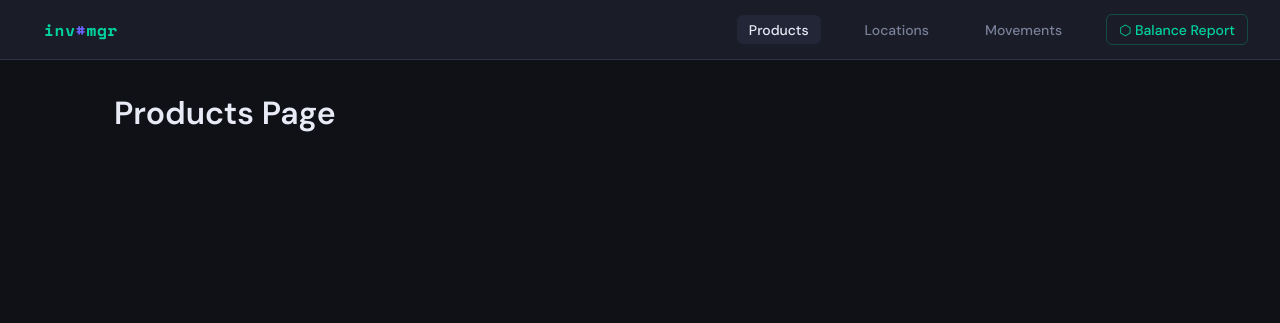
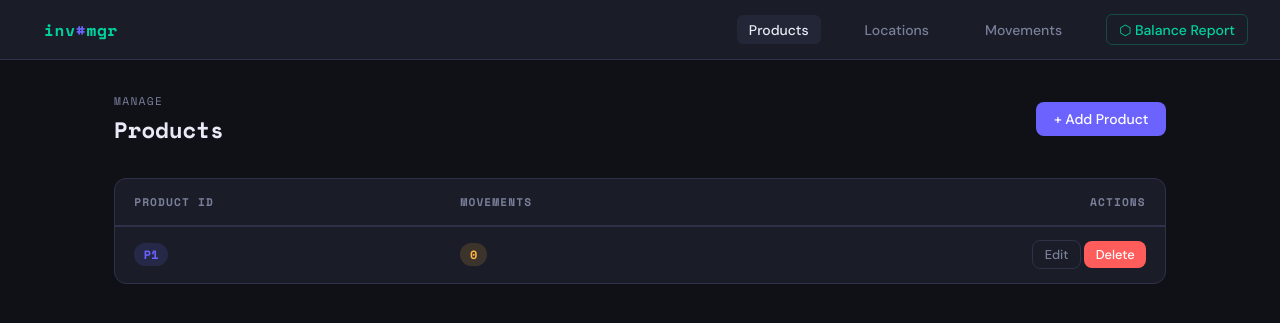
Before and after one commit to Harismita0619/Inventory-Managment, a Flask app: page /products in a window 1280 px wide. Shown: the top 323 px of the page. Run offline with Flask 3, Linux system fonts and the light colour scheme.

Commit message:
Created Database and Implemented Product features

```diff
--- a/app.py
+++ b/app.py
@@ -1,14 +1,92 @@
-from flask import Flask, render_template
+from flask import Flask, render_template,request, redirect, url_for, flash
+from flask_sqlalchemy import SQLAlchemy
+from datetime import datetime
+app = Flask(__name__)
+app.config['SECRET_KEY'] = 'key'
+app.config['SQLALCHEMY_DATABASE_URI'] = 'sqlite:///inventory.db'
+app.config['SQLALCHEMY_TRACK_MODIFICATION'] = False
 
-app = Flask(__name__)
+db = SQLAlchemy(app)
+
+class Product(db.Model):
+    product_id = db.Column(db.String(50), primary_key=True)
+    movements = db.relationship('ProductMovement', backref='product', lazy=True)
+
+    def __repr__(self):
+        return f'<Product {self.product_id}>'
+
+class Location(db.Model):
+    location_id = db.Column(db.String(50), primary_key=True)
+
+    def __repr__(self):
+        return f'<Location {self.location_id}>'
+
+
+class ProductMovement(db.Model):
+    movement_id   = db.Column(db.String(50), primary_key=True)
+    timestamp     = db.Column(db.DateTime, default=datetime.utcnow)
+    from_location = db.Column(db.String(50), db.ForeignKey('location.location_id'), nullable=True)
+    to_location   = db.Column(db.String(50), db.ForeignKey('location.location_id'), nullable=True)
+    product_id    = db.Column(db.String(50), db.ForeignKey('product.product_id'), nullable=False)
+    qty           = db.Column(db.Integer, nullable=False)
+
+    def __repr__(self):
+        return f'<Movement {self.movement_id}>'
 
 @app.route('/')
 def index():
+    product_count=Product.query.count()
     return render_template('index.html')
 
 @app.route('/products')
 def products():
-    return render_template('products.html')
+    all_products = Product.query.all()
+    return render_template('products.html', products=all_products)
+
+@app.route('/products/add', methods=['GET', 'POST'])
+def add_product():
+    if request.method == 'POST':
+        pid = request.form['product_id'].strip()
+        if not pid:
+            flash('Product ID cannot be empty.', 'error')
+        elif Product.query.get(pid):
+            flash(f'Product "{pid}" already exists.', 'error')
+        else:
+            db.session.add(Product(product_id=pid))
+            db.session.commit()
+            flash(f'Product "{pid}" added successfully!', 'success')
+            return redirect(url_for('products'))
+    return render_template('product_form.html', action='Add', product=None)
+
+@app.route('/products/edit/<product_id>', methods=['GET', 'POST'])
+def edit_product(product_id):
+    product = Product.query.get_or_404(product_id)
+    if request.method == 'POST':
+        new_id = request.form['product_id'].strip()
+        if not new_id:
+            flash('Product ID cannot be empty.', 'error')
+        elif new_id != product_id and Product.query.get(new_id):
+            flash(f'Product "{new_id}" already exists.', 'error')
+        else:
+            if new_id != product_id:
+                ProductMovement.query.filter_by(product_id=product_id).update({'product_id': new_id})
+                db.session.delete(product)
+                db.session.flush()
+                db.session.add(Product(product_id=new_id))
+            db.session.commit()
+            flash('Product updated!', 'success')
+            return redirect(url_for('products'))
+    return render_template('product_form.html', action='Edit', product=product)
+
+
+@app.route('/products/delete/<product_id>', methods=['POST'])
+def delete_product(product_id):
+    product = Product.query.get_or_404(product_id)
+    db.session.delete(product)
+    db.session.commit()
+    flash(f'Product "{product_id}" deleted.', 'success')
+    return redirect(url_for('products'))
+
 
 @app.route('/location')
 def locations():
@@ -23,4 +101,6 @@ def report():
     return render_template('report.html')
 
 if __name__ == '__main__':
+    with app.app_context():
+        db.create_all()
     app.run(debug=True)
--- a/templates/products.html
+++ b/templates/products.html
@@ -1,5 +1,43 @@
 {% extends 'base.html' %}
+{% block title %}Products — Inventory Manager{% endblock %}
+{% block content %}
+<div class="page-header">
+  <h1><span class="label">Manage</span>Products</h1>
+  <a href="{{ url_for('add_product') }}" class="btn btn-primary">+ Add Product</a>
+</div>
 
-{% block content %}
-<h1>Products Page</h1>
+<div class="card">
+  {% if products %}
+  <table>
+    <thead>
+      <tr>
+        <th>Product ID</th>
+        <th>Movements</th>
+        <th style="text-align:right">Actions</th>
+      </tr>
+    </thead>
+    <tbody>
+      {% for p in products %}
+      <tr>
+        <td><span class="badge badge-purple">{{ p.product_id }}</span></td>
+        <td><span class="badge badge-orange">{{ p.movements | length }}</span></td>
+        <td style="text-align:right">
+          <a href="{{ url_for('edit_product', product_id=p.product_id) }}" class="btn btn-outline btn-sm">Edit</a>
+          <form method="POST" action="{{ url_for('delete_product', product_id=p.product_id) }}" style="display:inline"
+                onsubmit="return confirm('Delete product {{ p.product_id }}?')">
+            <button class="btn btn-danger btn-sm">Delete</button>
+          </form>
+        </td>
+      </tr>
+      {% endfor %}
+    </tbody>
+  </table>
+  {% else %}
+  <div class="empty">
+    <div class="icon">📦</div>
+    <p>No products yet. Add your first product to get started.</p>
+    <a href="{{ url_for('add_product') }}" class="btn btn-primary">+ Add Product</a>
+  </div>
+  {% endif %}
+</div>
 {% endblock %}
```
Also changed, not shown: templates/product_form.html (added, +26 -0 lines), instance/inventory.db (added).
